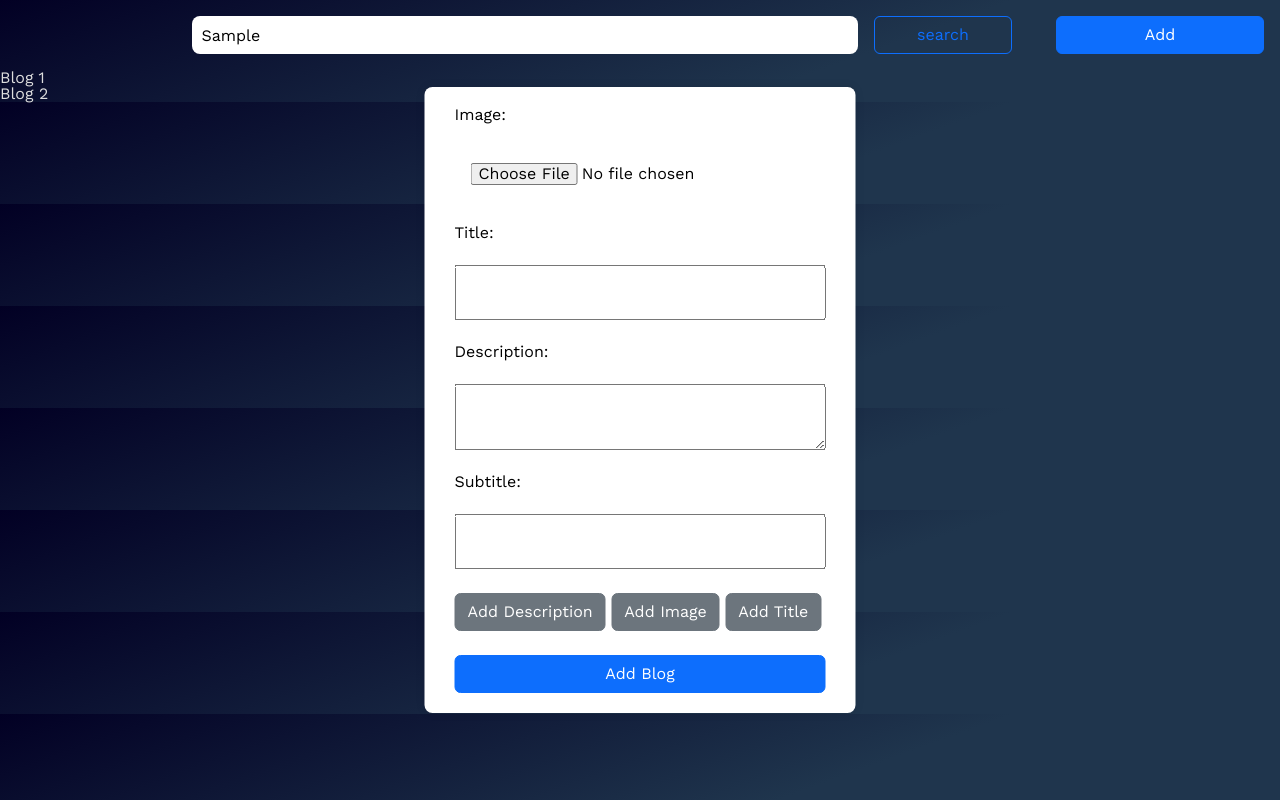
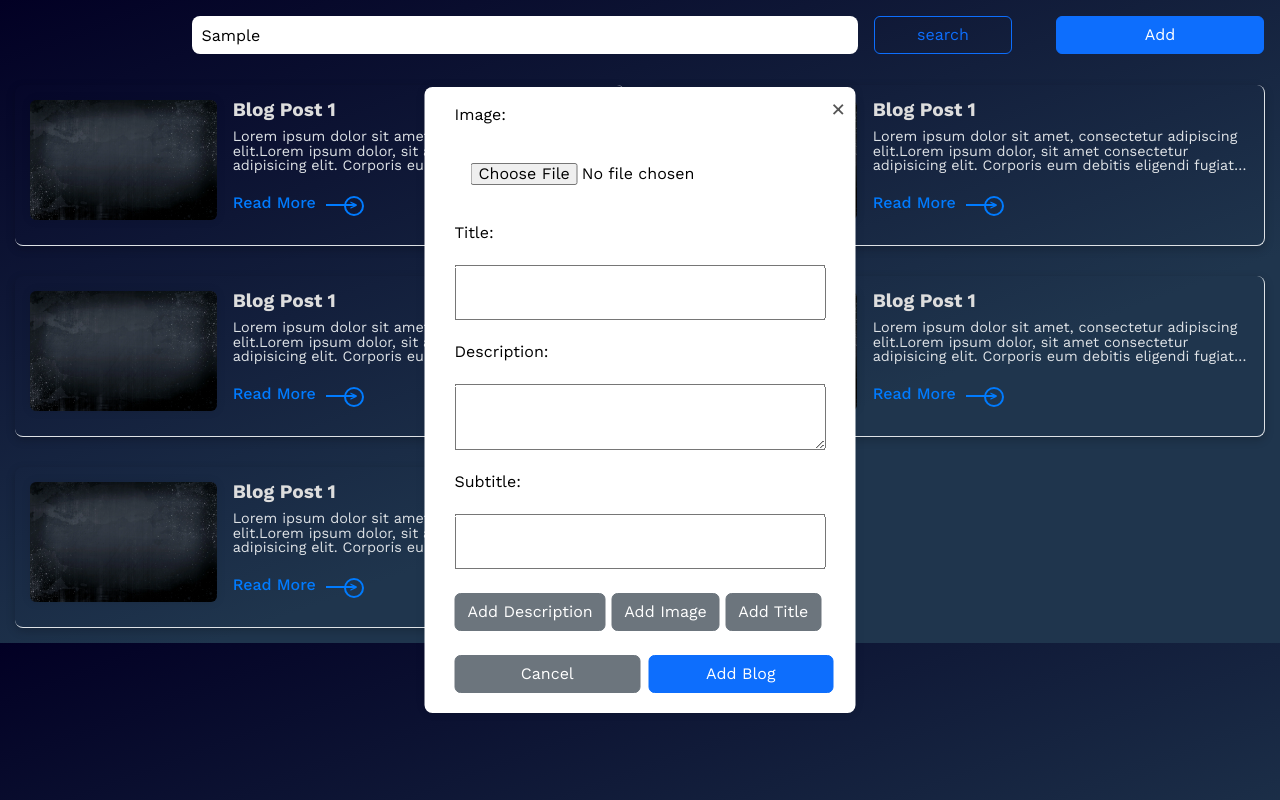
Before and after one commit to Jeewanghimire31/personal_blog_frontend, a website built with Vite: page src/pages/admin/blogs.html in a window 1280 px wide. Both pictures are taken after typing "Sample" into the empty fields and a click on the button "Add". Built offline with nearby package versions, Linux system fonts and the light colour scheme.

Commit message:
fix: add crossBar and cancel button in dialog box and also changed the blog-list to blog-container

```diff
--- a/src/pages/admin/blogs.html
+++ b/src/pages/admin/blogs.html
@@ -19,12 +19,15 @@
             <button class="btn btn-primary col-md-2 col-12" id="add-blog-dialog">Add</button>
         </div>
 
-        <div class="blog-list" id="fetch-blogs">
-            <div class="blog-title">Blog 1</div>
-            <div class="blog-title">Blog 2</div>
-        </div>
+        <!-- * fetch blogs from back -->
+        <!-- <div class="blog-list" id="blog-lists">
+        </div> -->
+
+        <div class="blog-container" id="blog-container"></div>
+
         <div class="add-dialog" id="add-dialog-form">
-            <form class="add-dialog-form-form d-flex ">
+            <div class="close-button" id="close-dialog">&times;</div>
+            <form class="add-dialog-form-form d-flex " id="blog-form">
                 <label for="image">Image:</label>
                 <input type="file" id="image" name="image">
 
@@ -42,14 +45,18 @@
                     <button type="button" class="btn btn-secondary">Add Image</button>
                     <button type="button" class="btn btn-secondary">Add Title</button>
                 </div>
-
-                <button type="submit" class="btn btn-primary">Add Blog</button>
+                <div class="d-flex gap-2">
+                    <button type="button" class="btn btn-secondary col-md-6" id="cancel-blog">Cancel</button>
+                    <button type="submit" class="btn btn-primary col-md-6" id="add-blog-button">Add Blog</button>
+                </div>
             </form>
         </div>
     </section>
 
     <script type="module" src="/src/scripts/admin/blog.ts"></script>
     <script type="module" src="/src/scripts/admin/overview.ts"></script>
+    <script type="module" src="/src/scripts/BlogPreview.ts"></script>
+
 </body>
 
 </html>
```
